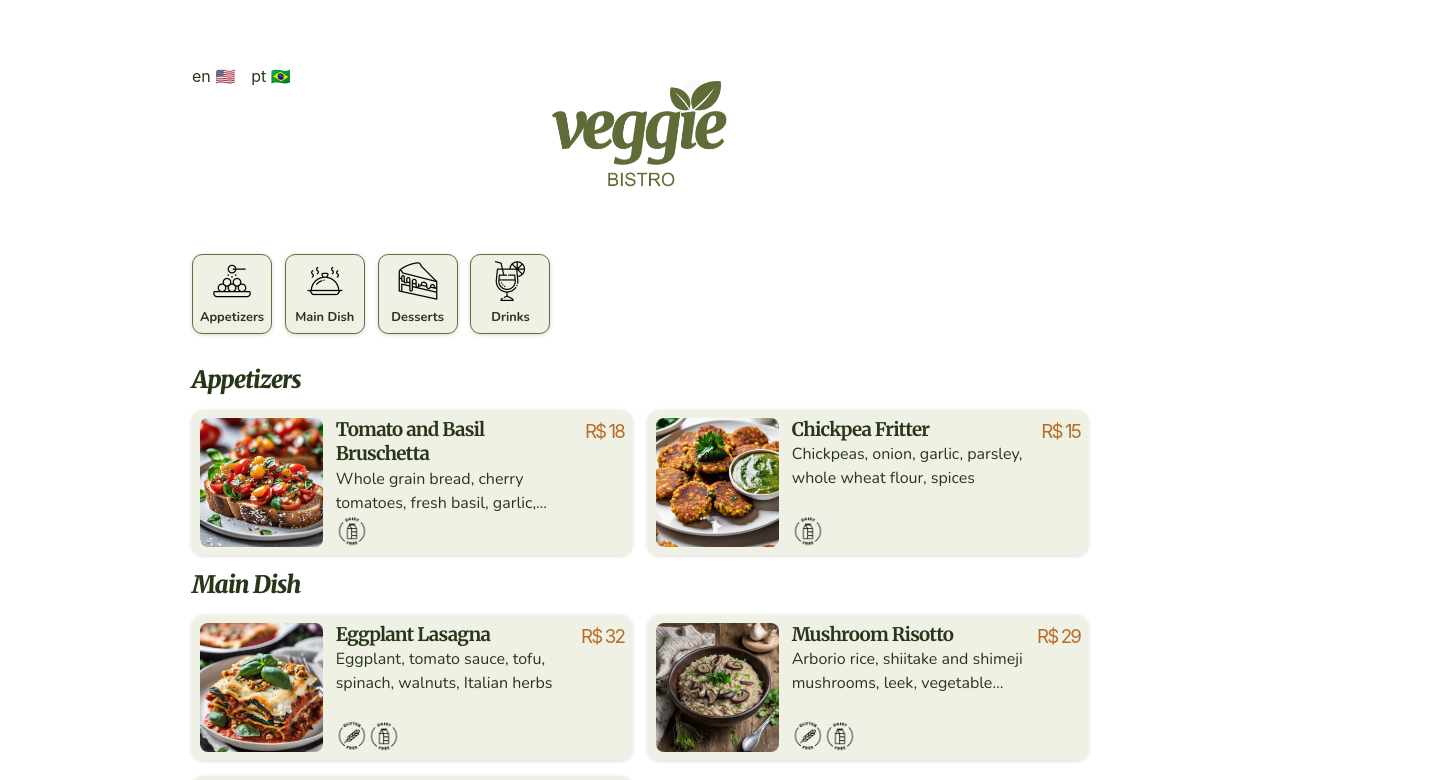
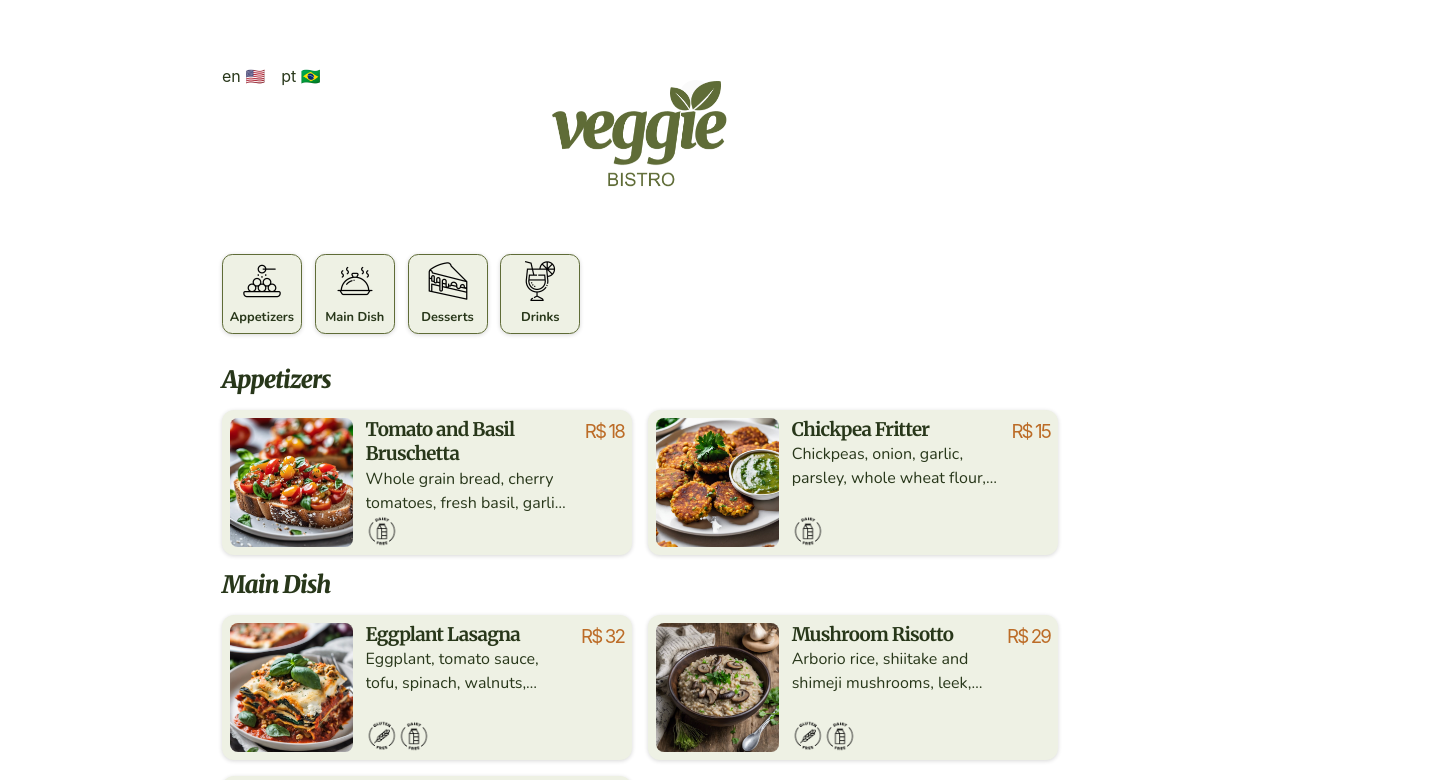
Before and after one commit to joelsantosjunior/restaurant-menu, a React (Vite) app: page / in a window 1280 px wide. Shown: the top 780 px of the page, 1456 px wide, since content can reach past the window. Built offline with nearby package versions, Linux system fonts and the light colour scheme.

Commit message:
fix: use parent width instead of device width

```diff
--- a/src/components/menu/Categories.tsx
+++ b/src/components/menu/Categories.tsx
@@ -13,8 +13,7 @@ const QuickAccessMenu = styled.div`
   padding: 1em 1em 1em 1em;
   position: relative;
 
-  width: 100dvw;
-  // margin-top: 3em;
+  width: 100%;
   overflow-x: scroll;
 
   &.fixed {
```
